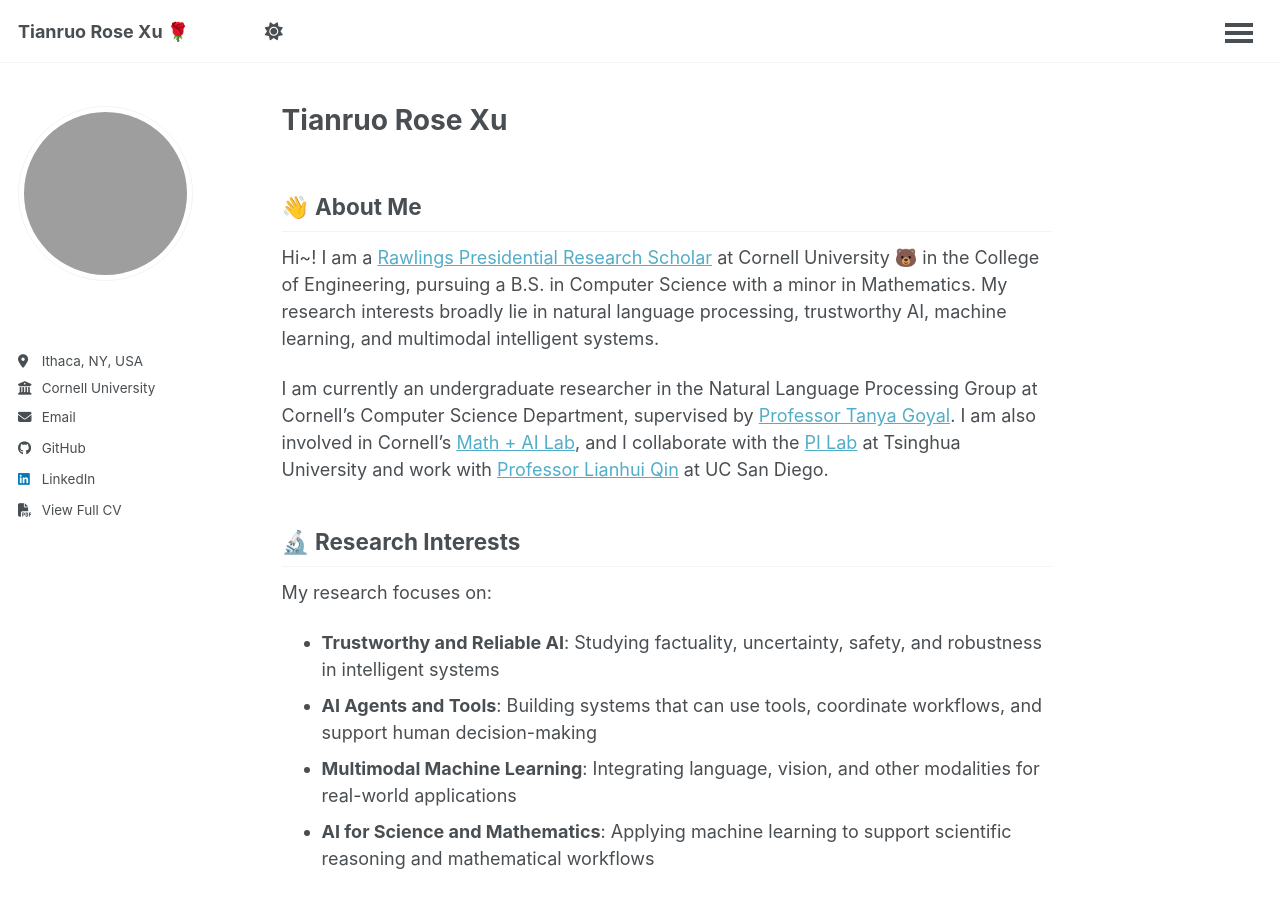
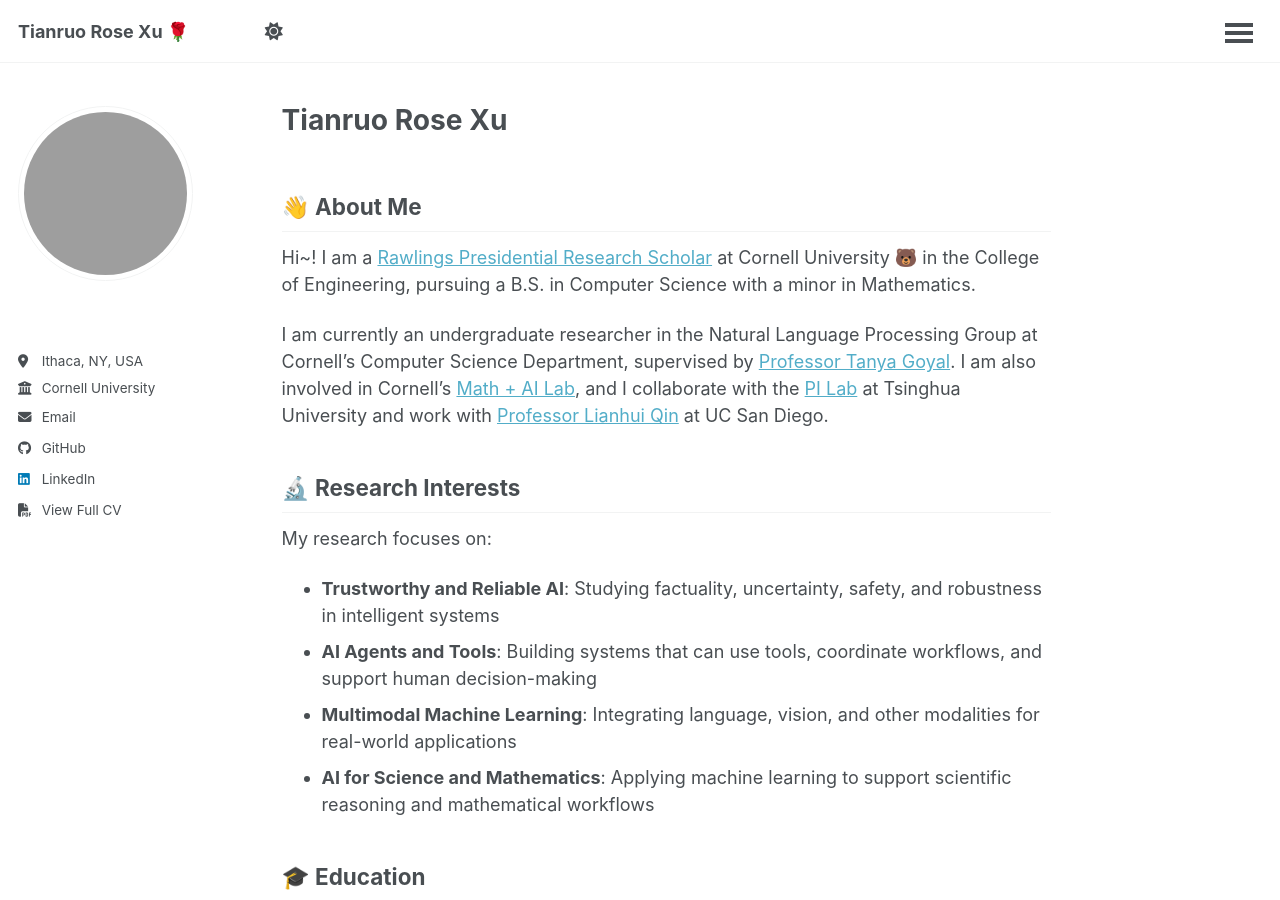
Before and after one commit to XTRose29/xtrose29.github.io, a Jekyll site: the page built from _pages/about.md, in a window 1280 px wide and 900 px high. Built offline with Jekyll 4.4.1, drawn with Linux system fonts in a browser that asks for light colours.

Commit message:
Update about.md

```diff
--- a/_pages/about.md
+++ b/_pages/about.md
@@ -9,7 +9,7 @@
 
 ## 👋 About Me
 
-Hi~! I am a <a href="https://scl.cornell.edu/get-involved/cornell-commitment/rawlings-cornell-presidential-research-scholars" target="_blank" rel="noopener noreferrer">Rawlings Presidential Research Scholar</a> at Cornell University 🐻 in the College of Engineering, pursuing a B.S. in Computer Science with a minor in Mathematics. My research interests broadly lie in natural language processing, trustworthy AI, machine learning, and multimodal intelligent systems.
+Hi~! I am a <a href="https://scl.cornell.edu/get-involved/cornell-commitment/rawlings-cornell-presidential-research-scholars" target="_blank" rel="noopener noreferrer">Rawlings Presidential Research Scholar</a> at Cornell University 🐻 in the College of Engineering, pursuing a B.S. in Computer Science with a minor in Mathematics.
 
 I am currently an undergraduate researcher in the Natural Language Processing Group at Cornell's Computer Science Department, supervised by <a href="https://tagoyal.github.io/" target="_blank" rel="noopener noreferrer">Professor Tanya Goyal</a>. I am also involved in Cornell's <a href="https://danielhl.github.io/math-ai.html" target="_blank" rel="noopener noreferrer">Math + AI Lab</a>, and I collaborate with the <a href="https://github.com/thuhci" target="_blank" rel="noopener noreferrer">PI Lab</a> at Tsinghua University and work with <a href="https://lianhui.ucsd.edu/" target="_blank" rel="noopener noreferrer">Professor Lianhui Qin</a> at UC San Diego.
 
```
